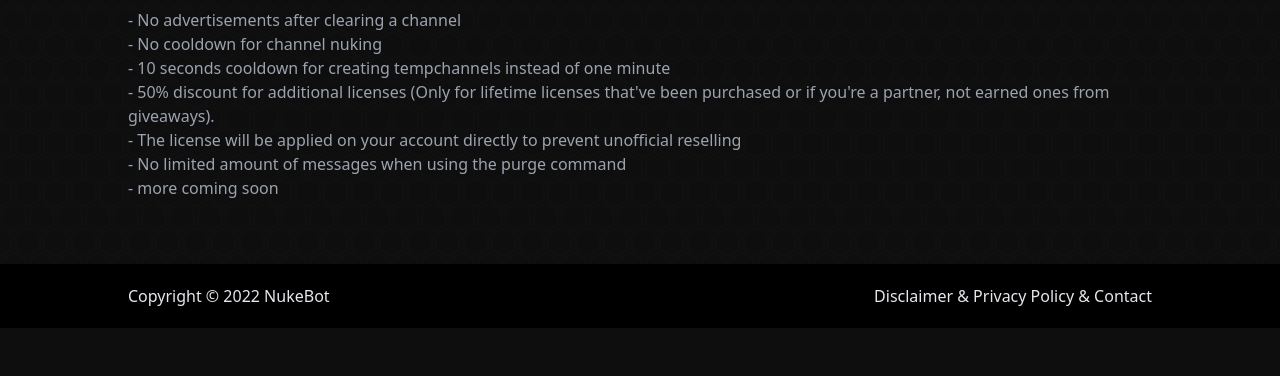
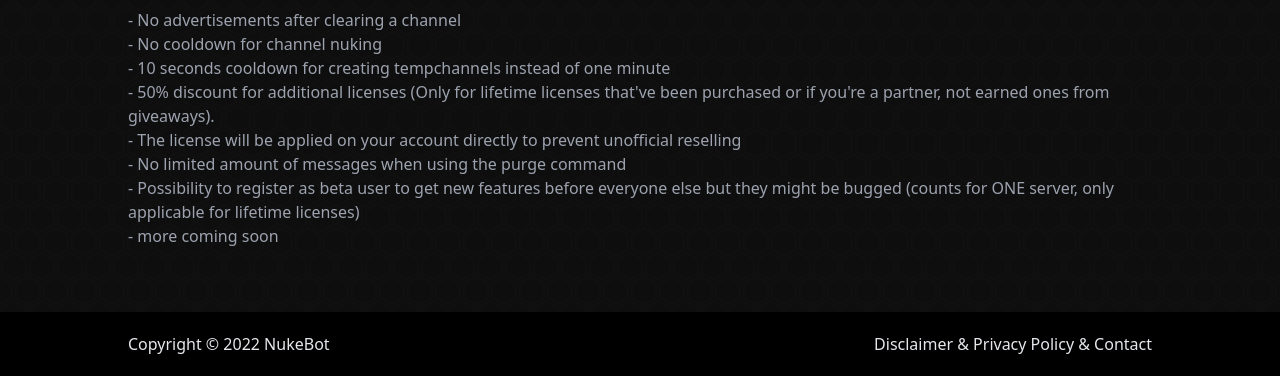
Before and after one commit to fwscl/fwscl.github.io, a website built with Vite: page index.html in a window 1280 px wide. Shown: the part 542-918 px from the top of the page. Before the commit the page ends 870 px from the top, so only its background shows below. Built offline with nearby package versions, Linux system fonts and the light colour scheme.

Commit message:
Update index.html

```diff
--- a/index.html
+++ b/index.html
@@ -77,6 +77,7 @@
             <p class="text-gray-400">- 50% discount for additional licenses (Only for lifetime licenses that've been purchased or if you're a partner, not earned ones from giveaways).</p>
             <p class="text-gray-400">- The license will be applied on your account directly to prevent unofficial reselling</p>
             <p class="text-gray-400">- No limited amount of messages when using the purge command</p>
+			<p class="text-gray-400">- Possibility to register as beta user to get new features before everyone else but they might be bugged (counts for ONE server, only applicable for lifetime licenses)</p>
             <p class="text-gray-400">- more coming soon</p>
          </div>
       </div>
```
